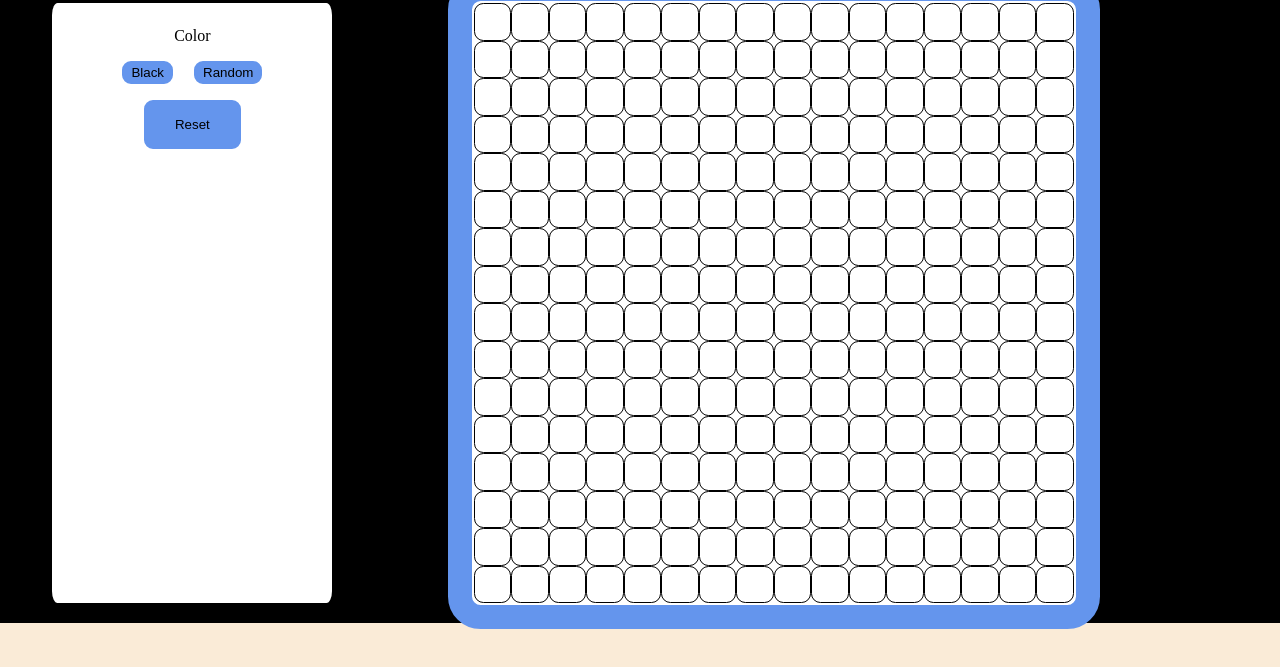
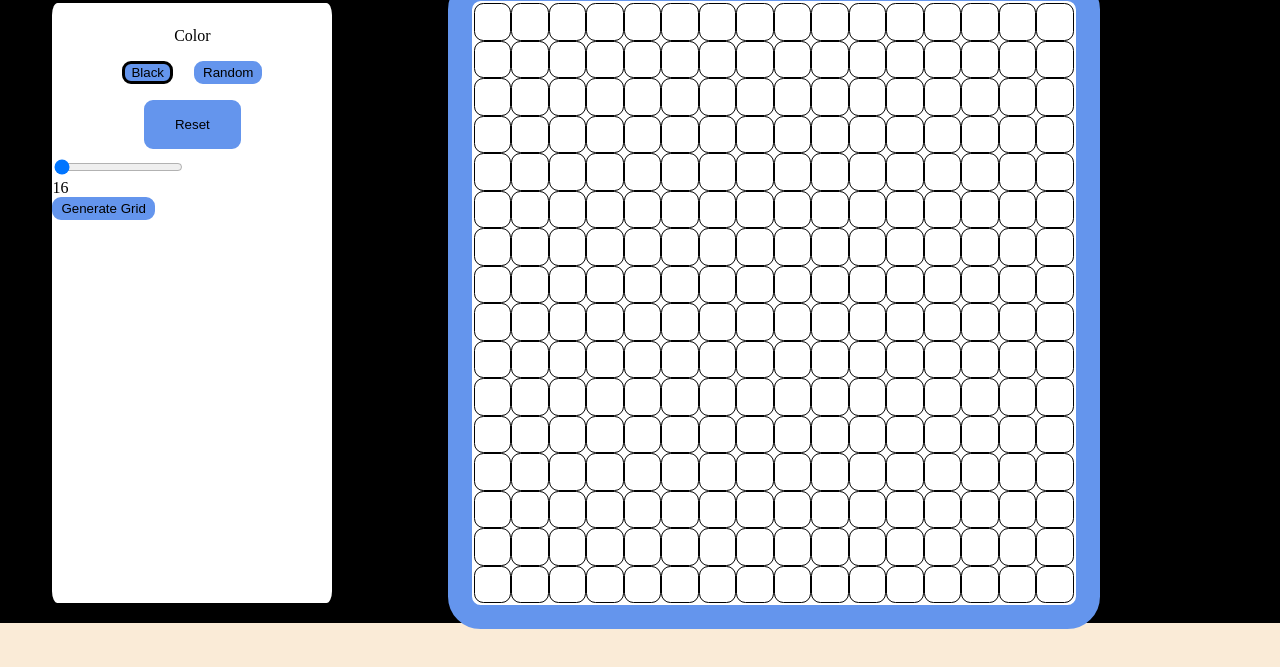
Before and after one commit to Faizan0994/TOP_Etch_A_Sketch, a plain HTML site: page index.html in a window 1280 px wide. Shown: the part 97-764 px from the top of the page. Drawn offline with Linux system fonts and the light colour scheme.

Commit message:
Add a slider for selecting order of grid

```diff
--- a/index.html
+++ b/index.html
@@ -23,6 +23,13 @@
                 <div class="reset_section">
                     <button class="reset">Reset</button>
                 </div>
+                <div class="regenerate_section">
+                    <div class="slidecontainer">
+                        <input type="range" min="16" max="64" value="16" class="slider" id="myRange">
+                        <div class="slider_value"></div>
+                      </div>
+                    <button class="regenerate">Generate Grid</button>
+                </div>
             </div>
             <div class="canvas"></div>
         </div>
```
